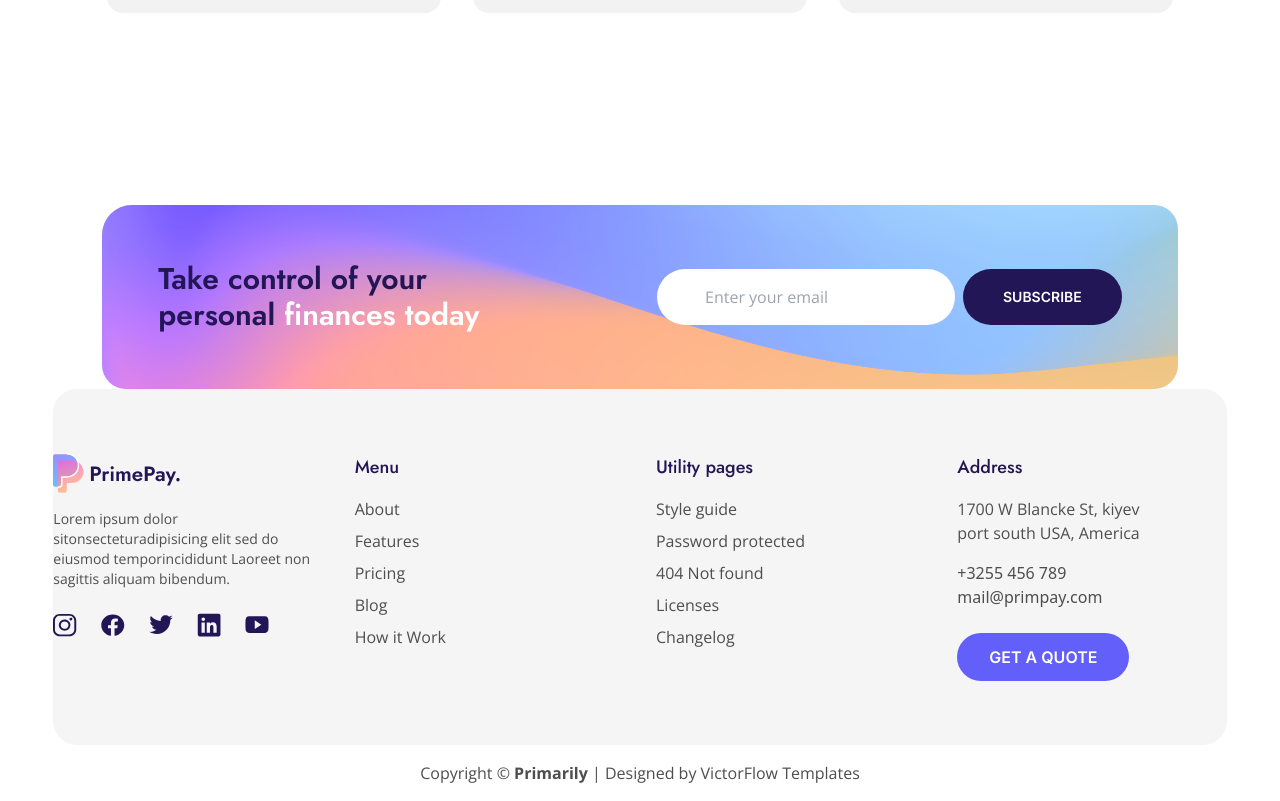
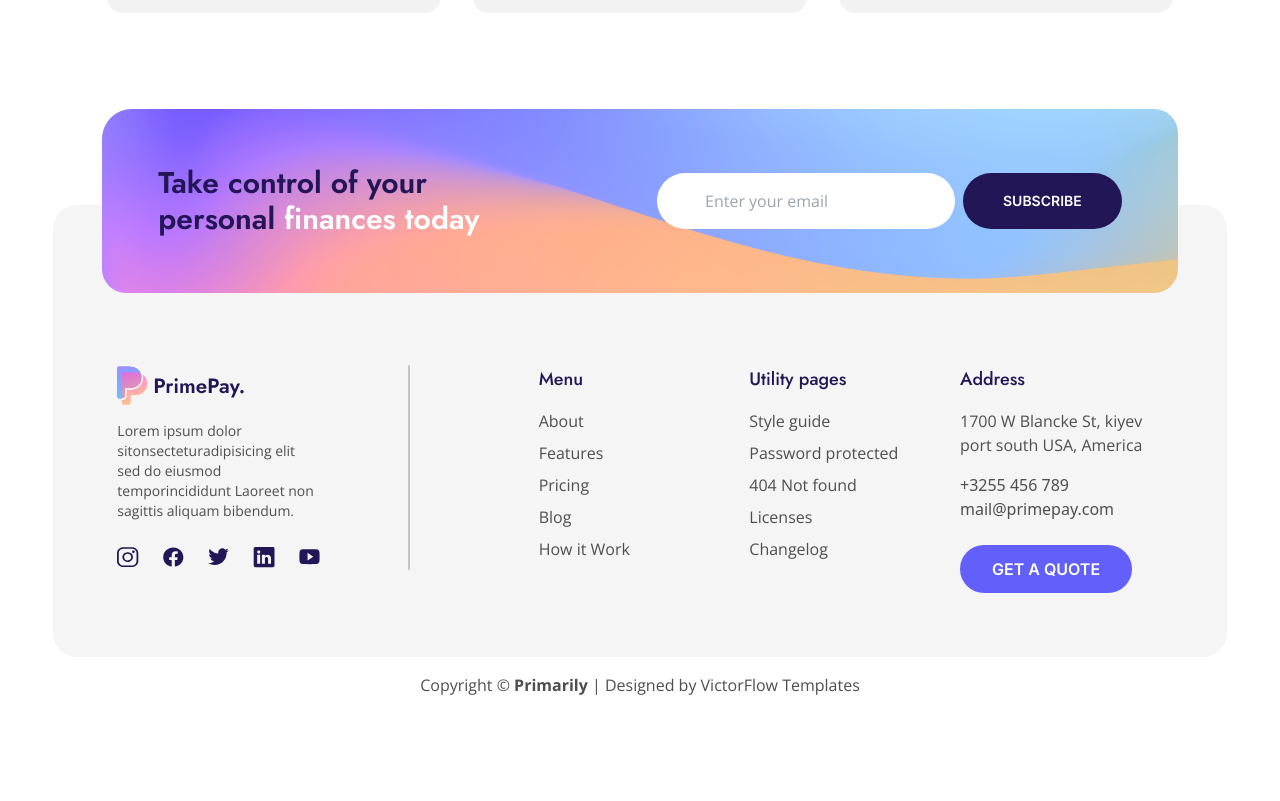
Before and after one commit to nikolayy-dimitrov/PrimePay, a React (Vite) app: page / in a window 1280 px wide. Shown: the part 7175-7976 px from the top of the page. After the commit the page ends 7888 px from the top, so only its background shows below. Built offline with nearby package versions, Linux system fonts and the light colour scheme.

Commit message:
fixed backgrounds

```diff
--- a/src/components/Footer.tsx
+++ b/src/components/Footer.tsx
@@ -7,9 +7,10 @@ import YoutubeIcon from "../assets/Youtube.svg";
 
 const Footer = () => {
     return (
-        <footer id="footer" className="w-full mx-auto mt-32 bg-white">
-            <div className="w-11/12 mx-auto">
-                <div className="max-md:hidden w-11/12 mx-auto bg-footer-bg rounded-3xl p-14 flex justify-between items-center">
+        <footer id="footer" className="w-full mx-auto mt-32 bg-white relative">
+            <div className="w-11/12 mx-auto relative">
+                {/* Top div with background image */}
+                <div className="max-md:hidden w-11/12 mx-auto bg-footer-bg rounded-3xl p-14 flex justify-between items-center absolute top-0 left-0 right-0 -mt-24 z-10">
                     <h2 className="text-primary font-Jost font-semibold text-3xl">
                         Take control of your<br />
                         personal <span className="text-white">finances today</span>
@@ -29,7 +30,8 @@ const Footer = () => {
                     </form>
                 </div>
 
-                <div className="grid md:grid-cols-4 gap-8 py-16 bg-bgc rounded-3xl">
+                {/* Gray background div */}
+                <div className="grid md:grid-cols-5 grid-cols-4 gap-2 py-16 px-16 bg-bgc rounded-3xl pt-40 relative z-0">
                     <div>
                         <img alt="logo" src={Logo} className="h-10 mb-4"/>
                         <p className="text-content font-OpenSans text-sm mb-6">
@@ -45,6 +47,7 @@ const Footer = () => {
                             <a><img alt="Youtube" src={YoutubeIcon} className="w-6 h-6"/></a>
                         </div>
                     </div>
+                    <div className="ml-20 h-[90%] bg-[#C4C4C4] w-0.5 text-center max-md:hidden rounded-full"></div>
                     <div>
                         <h3 className="text-primary font-medium font-Jost text-lg mb-4">Menu</h3>
                         <ul className="space-y-2 text-content font-OpenSans">
@@ -73,7 +76,7 @@ const Footer = () => {
                         </p>
                         <p className="text-content mb-6">
                             +3255 456 789<br />
-                            mail@primpay.com
+                            mail@primepay.com
                         </p>
                         <button className="bg-secondary text-white font-Inter font-semibold py-3 px-8 rounded-full hover:bg-primary transition duration-200">
                             GET A QUOTE
```
